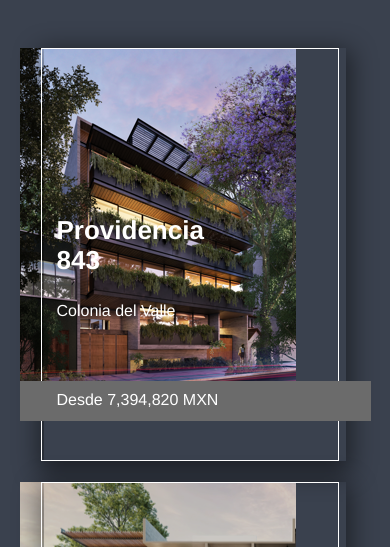
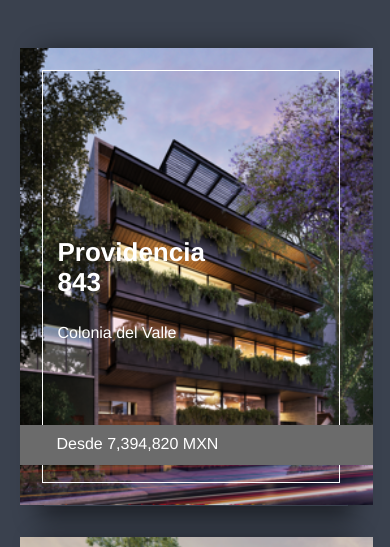
Before and after one commit to Sissadaniel/jlarquitectos, a plain HTML site: page index.html in a window 390 px wide. Shown: the part 297-844 px from the top of the page. Drawn offline with nearby package versions, Linux system fonts and the light colour scheme; a script that the page names is missing.

Commit message:
FIXED: "home:mantener proporcion de imagenes en desarrollos, solo cambiar de 3 columnas a 1, centrada"

```diff
--- a/assets/css/style.css
+++ b/assets/css/style.css
@@ -1707,10 +1707,11 @@ button.boxbutton.boxbutton--dark.open-search {
         height: auto;
         background: url(../img/propiedad.png) no-repeat;
         color: #fff;
-        background-size: cover;
-        z-index: 99;
+        background-size: cover !important;
         position: relative;
         display: block;
+        padding: 1px;
+        margin-bottom: 2em;
     }
 
     .section--developments h2, .section--conoce h2, .section--features h2, .status-content h2 {
```
